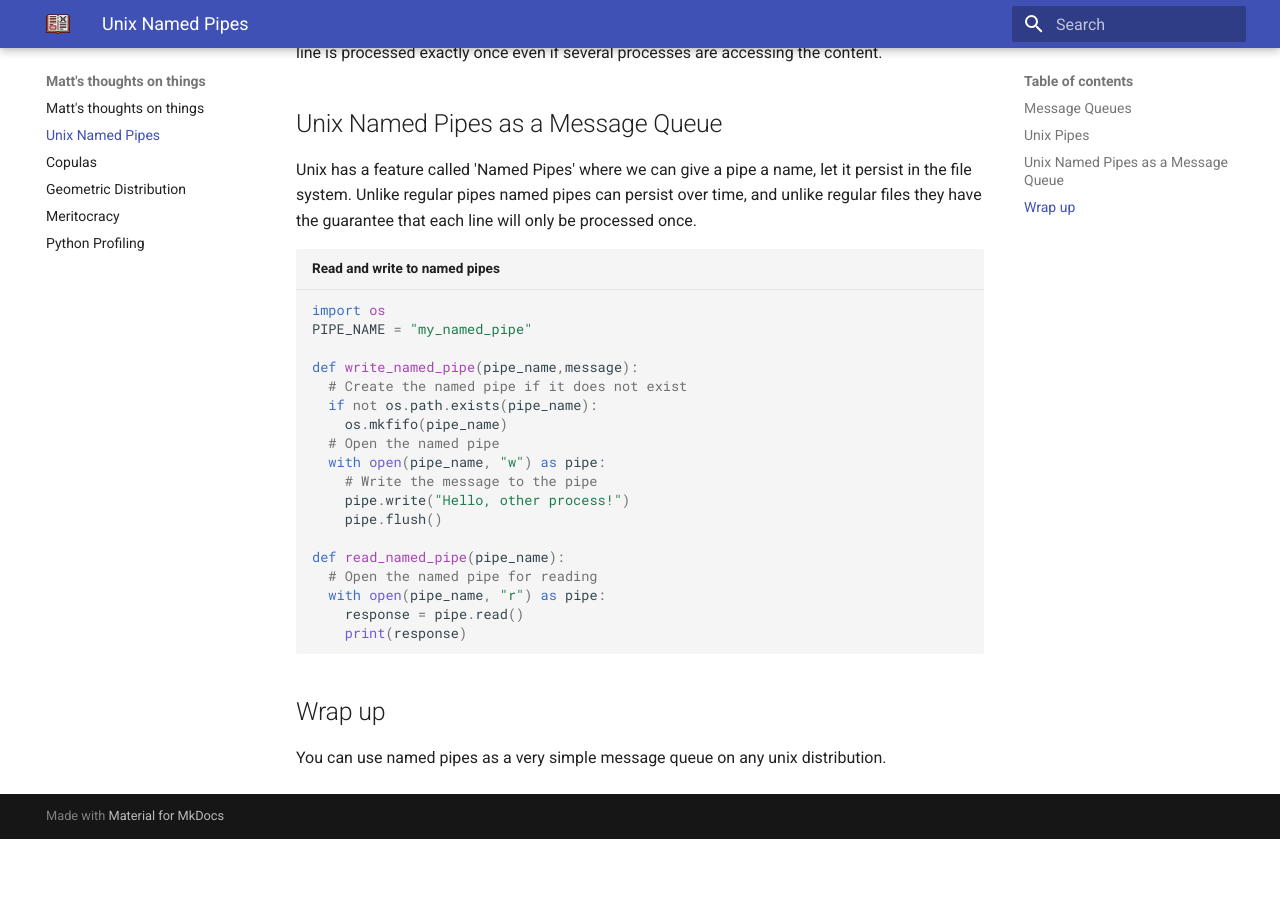
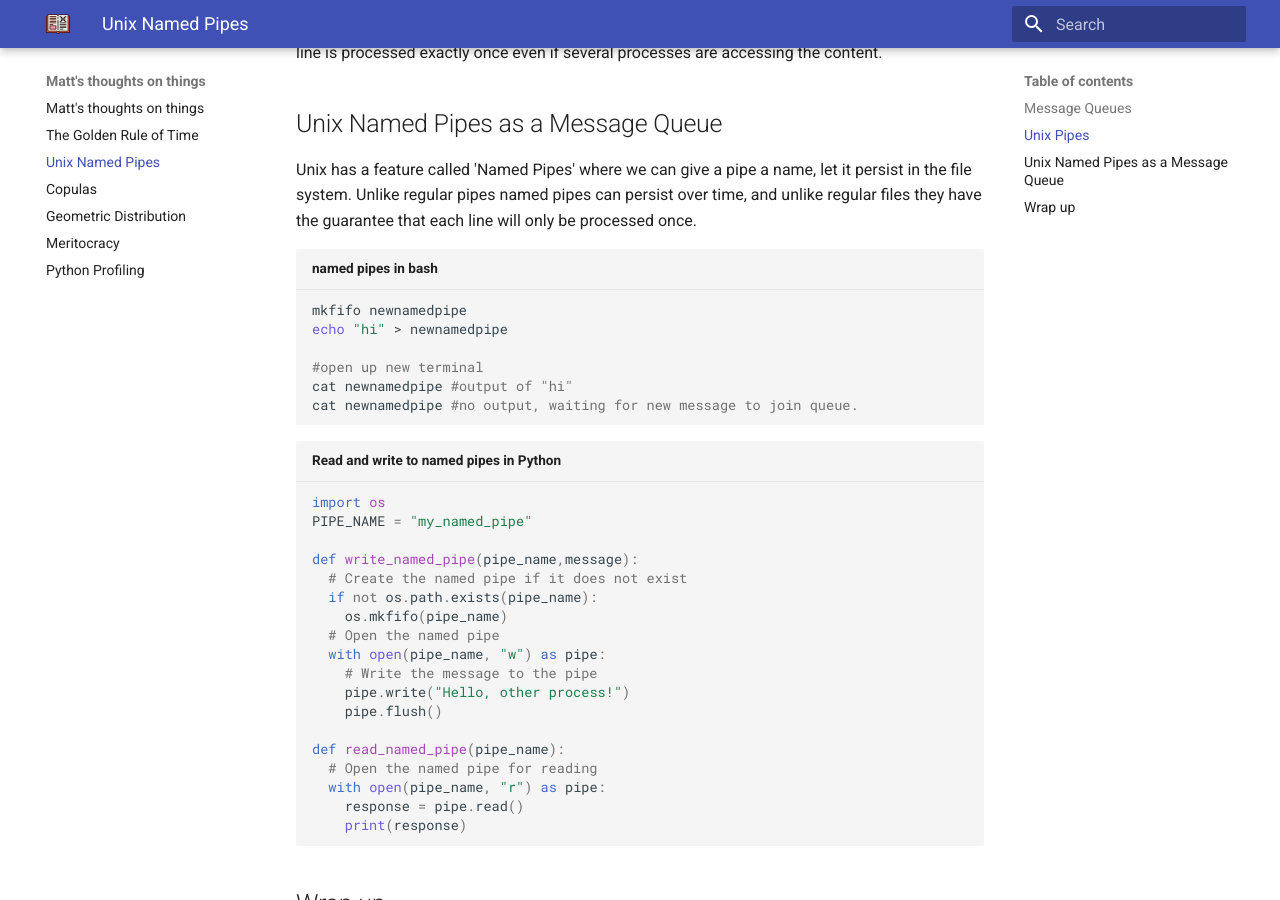
Before and after one commit to MatthewBurke1995/MatthewBurke1995.github.io, an MkDocs documentation site: the page built from docs/Unix Named Pipes.md, in a window 1280 px wide and 900 px high, scrolled down 1166 px. Built offline with MkDocs 1.6.1 and Material for MkDocs 9.7.7, drawn with Linux system fonts in a browser that asks for light colours; before the commit the page ends 2005 px from its top, so only the background shows below that.

Commit message:
Edit Golden Rule of Time

````diff
--- a/docs/Unix Named Pipes.md
+++ b/docs/Unix Named Pipes.md
@@ -34,7 +34,18 @@ Writing to files is always an option, there is a huge overlap between pipes and
 
 Unix has a feature called 'Named Pipes' where we can give a pipe a name, let it persist in the file system. Unlike regular pipes named pipes can persist over time, and unlike regular files they have the guarantee that each line will only be processed once.
 
-``` python title="Read and write to named pipes"
+``` sh title="named pipes in bash"
+mkfifo newnamedpipe
+echo "hi" > newnamedpipe
+
+#open up new terminal
+cat newnamedpipe #output of "hi"
+cat newnamedpipe #no output, waiting for new message to join queue.
+
+```
+
+
+``` python title="Read and write to named pipes in Python"
 import os
 PIPE_NAME = "my_named_pipe"
 
````
Also changed, not shown: docs/Golden Rule Of Time.md (added, +11 -0 lines).
